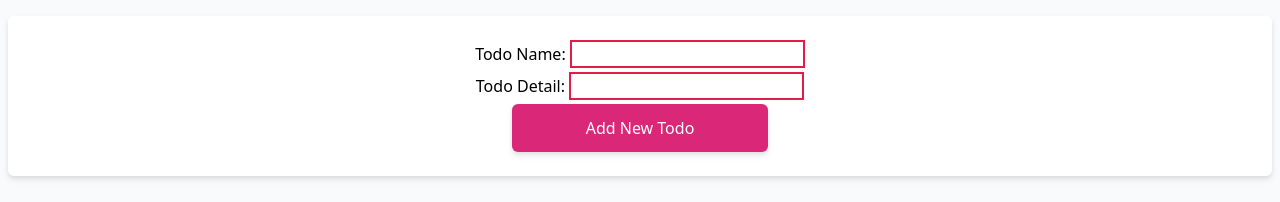
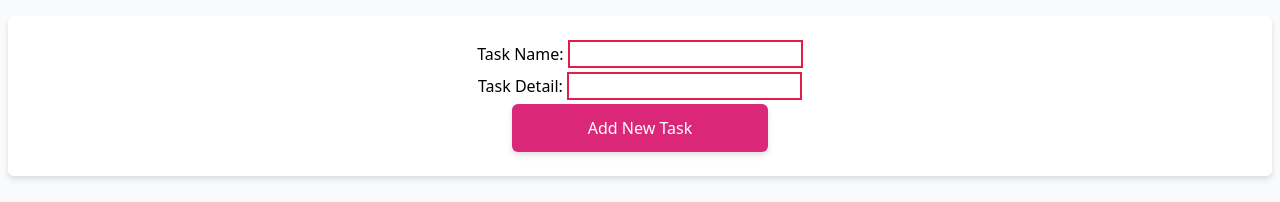
Before and after one commit to MiloPeregrin/react1-dashboard, a React (Vite) app: page / in a window 1280 px wide. Shown: the top 202 px of the page. Built offline with nearby package versions, Linux system fonts and the light colour scheme; the HTML template or start-up script is replaced by a standard one.

Commit message:
1.5 form version

```diff
--- a/src/App.tsx
+++ b/src/App.tsx
@@ -2,39 +2,47 @@ import { useState } from "react";
 import Card from "./components/Card";
 import Section from "./components/Section";
 
-export type TodoItemType = { name: string; detail: string };
+export type TaskItemType = { id: number; name: string; detail: string };
 
-const dummyTodoItem = { name: "task name", detail: "detail detail" };
+const dummyTask = { id: 1, name: "task name", detail: "detail detail" };
 
 function App() {
-  const [readyTodos, setReadyTodos] = useState<TodoItemType[]>([]);
-  const [inProgressTodos, setInProgressTodos] = useState<TodoItemType[]>([
-    { name: "task name", detail: "detail detail" },
+  const [readyTasks, setReadyTasks] = useState<TaskItemType[]>([]);
+  const [inProgressTasks, setInProgressTasks] = useState<TaskItemType[]>([
+    { id: 1, name: "task name", detail: "detail detail" },
   ]);
-  const [finishedTodos, setFinishedTodos] = useState<TodoItemType[]>([
-    { name: "task name", detail: "detail detail" },
+  const [finishedTasks, setFinishedTasks] = useState<TaskItemType[]>([
+    { id: 1, name: "task name", detail: "detail detail" },
   ]);
 
-  const addNewTodoItem = (data: TodoItemType) => {
-    setReadyTodos((prevData) => [...prevData, data]);
+  const addNewTask = (data: TaskItemType) => {
+    setReadyTasks((prevData) => [...prevData, data]);
   };
 
-  const submitTodo = () => {
-    console.log("submit todo");
+  const submitTask = () => {
+    console.log("submit Task");
   };
 
-  console.log("readyTodos", readyTodos);
+  const raiseTaskProgress = () => {
+    console.log("submit Task");
+  };
+
+  const lowerTaskProgress = () => {
+    console.log("submit Task");
+  };
+
+  console.log("readyTasks", readyTasks);
 
   return (
     <div className="flex flex-col items-center bg-slate-50 h-screen w-full">
       <header className="flex justify-center w-full max-w-7xl">
         <Card>
           <form
-            onSubmit={submitTodo}
+            onSubmit={submitTask}
             className="flex flex-col items-center w-full space-y-1"
           >
             <div>
-              <label htmlFor="name">Todo Name: </label>
+              <label htmlFor="name">Task Name: </label>
               <input
                 type="text"
                 id="name"
@@ -43,7 +51,7 @@ function App() {
               />
             </div>
             <div>
-              <label htmlFor="detail">Todo Detail: </label>
+              <label htmlFor="detail">Task Detail: </label>
               <input
                 type="text"
                 id="detail"
@@ -54,17 +62,17 @@ function App() {
             <button
               type="button"
               className="bg-pink-600 text-white p-2 rounded-md drop-shadow-md w-64 h-12"
-              onClick={() => addNewTodoItem(dummyTodoItem)}
+              onClick={() => addNewTask(dummyTask)}
             >
-              Add New Todo
+              Add New Task
             </button>
           </form>
         </Card>
       </header>
       <div className="flex flex-col md:flex-row w-full max-w-7xl h-full">
-        <Section title="Ready" todos={readyTodos}></Section>
-        <Section title="In Progress" todos={inProgressTodos}></Section>
-        <Section title="Finished" todos={finishedTodos}></Section>
+        <Section title="Ready" tasks={readyTasks}></Section>
+        <Section title="In Progress" tasks={inProgressTasks}></Section>
+        <Section title="Finished" tasks={finishedTasks}></Section>
       </div>
     </div>
   );
--- /dev/null
+++ b/src/components/Button.tsx
@@ -0,0 +1,5 @@
+const Button = () => {
+  return <div>Button</div>;
+};
+
+export default Button;
--- a/src/components/Section.tsx
+++ b/src/components/Section.tsx
@@ -1,18 +1,18 @@
-import { TodoItemType } from "../App";
+import { TaskItemType } from "../App";
 import Card from "./Card";
 
 interface ISection {
-  todos: TodoItemType[];
+  tasks: TaskItemType[];
   title: "Ready" | "In Progress" | "Finished";
 }
 
-const Section = ({ title, todos }: ISection) => {
+const Section = ({ title, tasks }: ISection) => {
   return (
     <Card>
       <div className="flex flex-col w-full items-center h-2/3">
         <p className="font-bold">{title}</p>
         <ul className="flex flex-col w-full">
-          {todos.map((item) => {
+          {tasks.map((item) => {
             return (
               <li className="flex flex-col">
                 <div className="flex flex-col items-center bg-white m-2 rounded-md drop-shadow-md">
```
